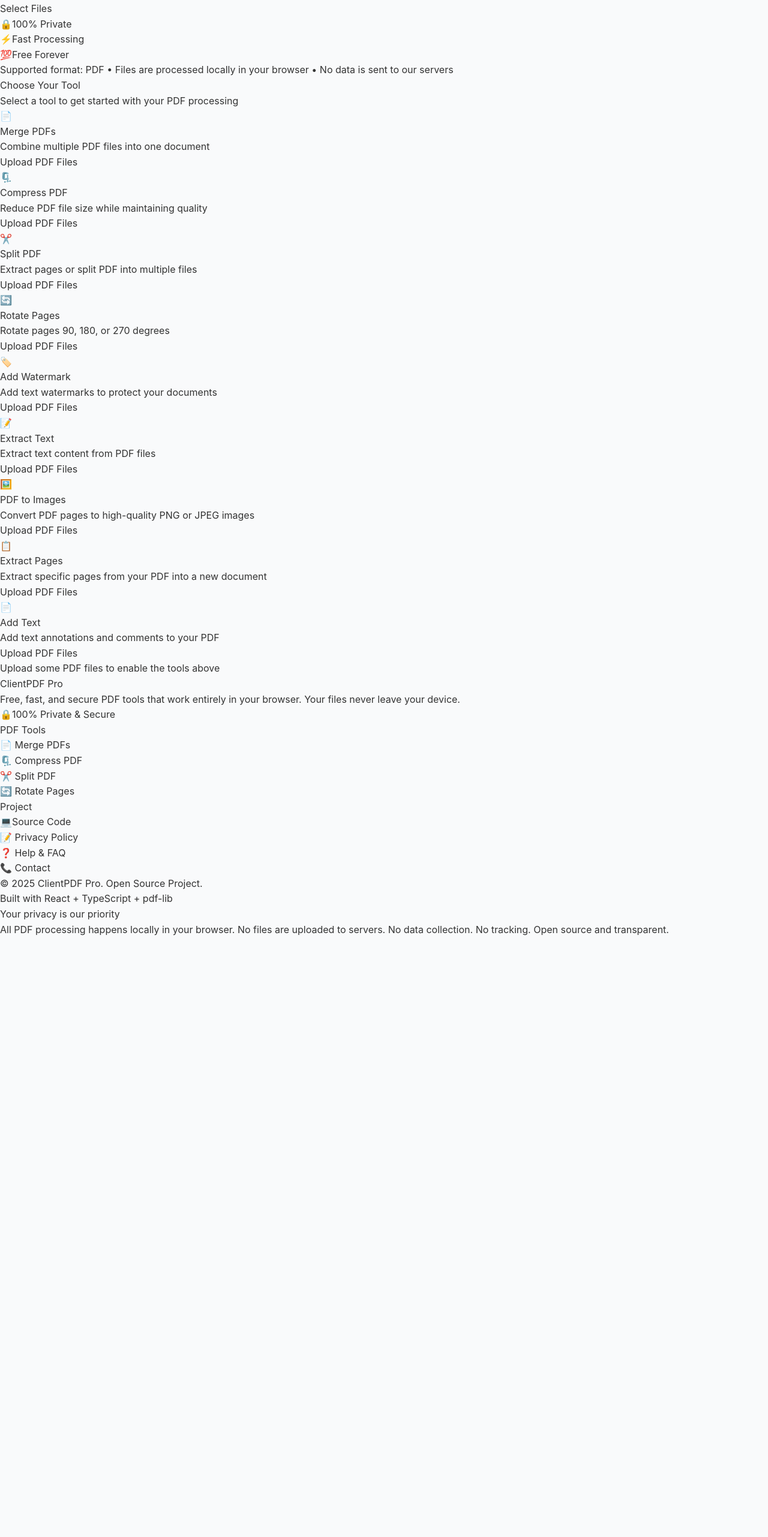
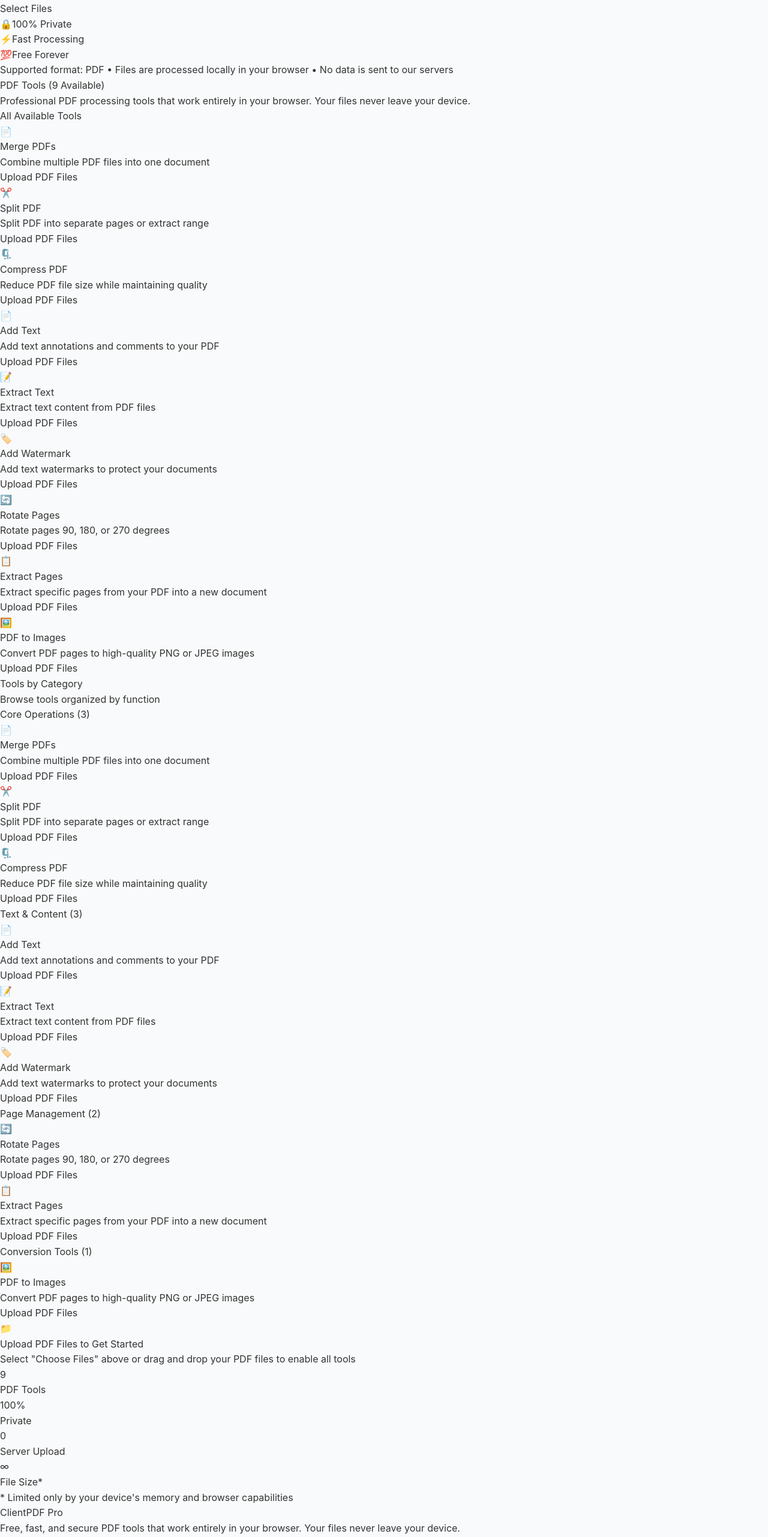
Before and after one commit to ulinycoin/clientpdf-pro, a React (Vite) app: page / in a window 1280 px wide. Shown: the part 1540-4103 px from the top of the page at 60% size. Before the commit the page ends 3103 px from the top, so only its background shows below. Built offline with nearby package versions, Linux system fonts and the light colour scheme.

Commit message:
fix: ensure all 9 PDF tools are visible in the grid

```diff
--- a/src/components/organisms/ToolsGrid.tsx
+++ b/src/components/organisms/ToolsGrid.tsx
@@ -13,68 +13,75 @@ const ToolsGrid: React.FC<ToolsGridProps> = ({
   className = ''
 }) => {
   const tools = [
+    // Core PDF Operations
     {
       title: 'Merge PDFs',
       description: 'Combine multiple PDF files into one document',
       icon: 'PDF',
       operationType: 'merge',
-      comingSoon: false
+      category: 'core'
+    },
+    {
+      title: 'Split PDF',
+      description: 'Split PDF into separate pages or extract range',
+      icon: 'SPLIT',
+      operationType: 'split',
+      category: 'core'
     },
     {
       title: 'Compress PDF',
       description: 'Reduce PDF file size while maintaining quality',
       icon: 'COMPRESS',
       operationType: 'compress',
-      comingSoon: false
+      category: 'core'
+    },
+
+    // Text & Content Operations
+    {
+      title: 'Add Text',
+      description: 'Add text annotations and comments to your PDF',
+      icon: '✏️',
+      operationType: 'add-text',
+      category: 'content'
     },
     {
-      title: 'Split PDF',
-      description: 'Extract pages or split PDF into multiple files',
-      icon: 'SPLIT',
-      operationType: 'split',
-      comingSoon: false
-    },
-    {
-      title: 'Rotate Pages',
-      description: 'Rotate pages 90, 180, or 270 degrees',
-      icon: 'ROTATE',
-      operationType: 'rotate',
-      comingSoon: false
+      title: 'Extract Text',
+      description: 'Extract text content from PDF files',
+      icon: 'TEXT',
+      operationType: 'extract-text',
+      category: 'content'
     },
     {
       title: 'Add Watermark',
       description: 'Add text watermarks to protect your documents',
       icon: 'WATERMARK',
       operationType: 'watermark',
-      comingSoon: false
+      category: 'content'
     },
+
+    // Page Operations
     {
-      title: 'Extract Text',
-      description: 'Extract text content from PDF files',
-      icon: 'TEXT',
-      operationType: 'extract-text',
-      comingSoon: false
-    },
-    {
-      title: 'PDF to Images',
-      description: 'Convert PDF pages to high-quality PNG or JPEG images',
-      icon: 'IMAGE',
-      operationType: 'pdf-to-image',
-      comingSoon: false
+      title: 'Rotate Pages',
+      description: 'Rotate pages 90, 180, or 270 degrees',
+      icon: 'ROTATE',
+      operationType: 'rotate',
+      category: 'pages'
     },
     {
       title: 'Extract Pages',
       description: 'Extract specific pages from your PDF into a new document',
       icon: 'EXTRACT',
       operationType: 'extract-pages',
-      comingSoon: false
+      category: 'pages'
     },
+
+    // Conversion Operations
     {
-      title: 'Add Text',
-      description: 'Add text annotations and comments to your PDF',
-      icon: '✏️',
-      operationType: 'add-text',
-      comingSoon: false
+      title: 'PDF to Images',
+      description: 'Convert PDF pages to high-quality PNG or JPEG images',
+      icon: 'IMAGE',
+      operationType: 'pdf-to-image',
+      category: 'conversion'
     }
   ];
 
@@ -82,37 +89,123 @@ const ToolsGrid: React.FC<ToolsGridProps> = ({
     onToolSelect(operationType);
   };
 
+  const groupedTools = {
+    core: tools.filter(tool => tool.category === 'core'),
+    content: tools.filter(tool => tool.category === 'content'),
+    pages: tools.filter(tool => tool.category === 'pages'),
+    conversion: tools.filter(tool => tool.category === 'conversion')
+  };
+
+  const categoryTitles = {
+    core: 'Core Operations',
+    content: 'Text & Content',
+    pages: 'Page Management',
+    conversion: 'Conversion Tools'
+  };
+
   return (
-    <div className={className}>
-      <div className="text-center mb-12">
+    <div className={`space-y-12 ${className}`}>
+      {/* Header */}
+      <div className="text-center">
         <h2 className="text-3xl font-bold text-gray-900 mb-4">
-          Choose Your Tool
+          PDF Tools ({tools.length} Available)
         </h2>
-        <p className="text-lg text-gray-600">
-          Select a tool to get started with your PDF processing
+        <p className="text-lg text-gray-600 max-w-2xl mx-auto">
+          Professional PDF processing tools that work entirely in your browser.
+          Your files never leave your device.
         </p>
       </div>
 
-      <div className="grid grid-cols-1 md:grid-cols-2 lg:grid-cols-3 xl:grid-cols-4 gap-6">
+      {/* All Tools in One Grid */}
+      <div>
+        <h3 className="text-xl font-semibold text-gray-800 mb-6 text-center">
+          All Available Tools
+        </h3>
+        <div className="grid grid-cols-1 sm:grid-cols-2 lg:grid-cols-3 xl:grid-cols-4 gap-6">
           {tools.map((tool) => (
             <ToolCard
               key={tool.operationType}
               title={tool.title}
               description={tool.description}
               icon={tool.icon}
-            disabled={disabledTools.includes(tool.operationType) || tool.comingSoon}
+              operationType={tool.operationType}
+              disabled={disabledTools.includes(tool.operationType)}
               onClick={() => handleToolClick(tool.operationType)}
+              className="min-h-[280px] flex flex-col"
             />
           ))}
         </div>
+      </div>
 
+      {/* Categorized View - Alternative Layout */}
+      <div className="space-y-8">
+        <div className="text-center">
+          <h3 className="text-xl font-semibold text-gray-800 mb-2">
+            Tools by Category
+          </h3>
+          <p className="text-gray-600">Browse tools organized by function</p>
+        </div>
+
+        {Object.entries(groupedTools).map(([category, categoryTools]) => (
+          <div key={category} className="space-y-4">
+            <h4 className="text-lg font-medium text-gray-700 border-b border-gray-200 pb-2">
+              {categoryTitles[category as keyof typeof categoryTitles]} ({categoryTools.length})
+            </h4>
+            <div className="grid grid-cols-1 sm:grid-cols-2 lg:grid-cols-3 gap-4">
+              {categoryTools.map((tool) => (
+                <ToolCard
+                  key={`${category}-${tool.operationType}`}
+                  title={tool.title}
+                  description={tool.description}
+                  icon={tool.icon}
+                  operationType={tool.operationType}
+                  disabled={disabledTools.includes(tool.operationType)}
+                  onClick={() => handleToolClick(tool.operationType)}
+                  className="min-h-[240px]"
+                />
+              ))}
+            </div>
+          </div>
+        ))}
+      </div>
+
+      {/* Upload Reminder */}
       {disabledTools.length > 0 && (
-        <div className="mt-8 text-center">
-          <p className="text-sm text-gray-500">
-            Upload some PDF files to enable the tools above
+        <div className="bg-blue-50 border border-blue-200 rounded-lg p-6 text-center">
+          <div className="text-blue-600 text-2xl mb-2">📁</div>
+          <h4 className="text-lg font-medium text-blue-900 mb-2">
+            Upload PDF Files to Get Started
+          </h4>
+          <p className="text-blue-700">
+            Select "Choose Files" above or drag and drop your PDF files to enable all tools
           </p>
         </div>
       )}
+
+      {/* Statistics */}
+      <div className="bg-gray-50 rounded-lg p-6">
+        <div className="grid grid-cols-2 md:grid-cols-4 gap-4 text-center">
+          <div>
+            <div className="text-2xl font-bold text-blue-600">{tools.length}</div>
+            <div className="text-sm text-gray-600">PDF Tools</div>
+          </div>
+          <div>
+            <div className="text-2xl font-bold text-green-600">100%</div>
+            <div className="text-sm text-gray-600">Private</div>
+          </div>
+          <div>
+            <div className="text-2xl font-bold text-purple-600">0</div>
+            <div className="text-sm text-gray-600">Server Upload</div>
+          </div>
+          <div>
+            <div className="text-2xl font-bold text-orange-600">∞</div>
+            <div className="text-sm text-gray-600">File Size*</div>
+          </div>
+        </div>
+        <p className="text-xs text-gray-500 text-center mt-3">
+          * Limited only by your device's memory and browser capabilities
+        </p>
+      </div>
     </div>
   );
 };
```
Lines whose indentation alone changed are shown as unchanged.
